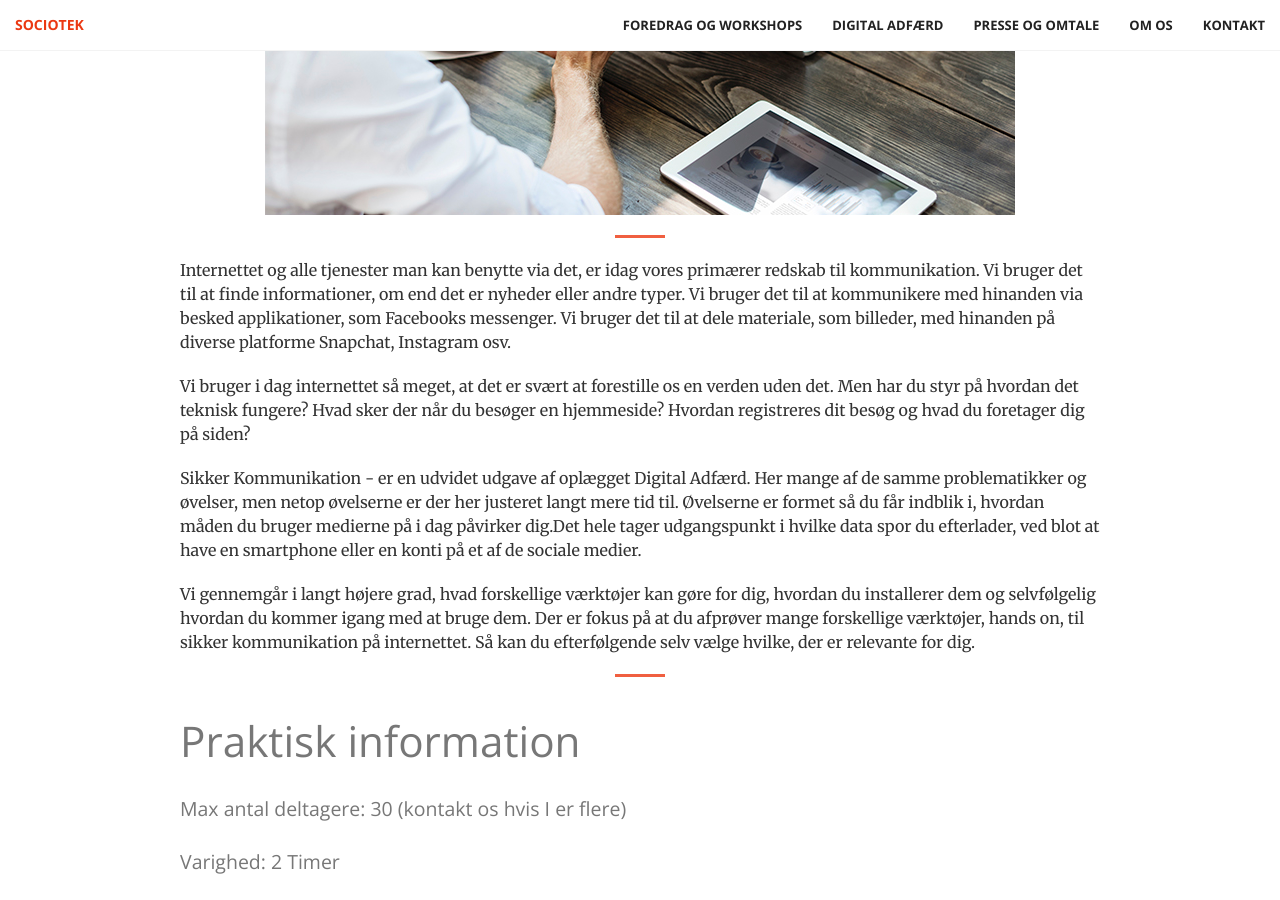
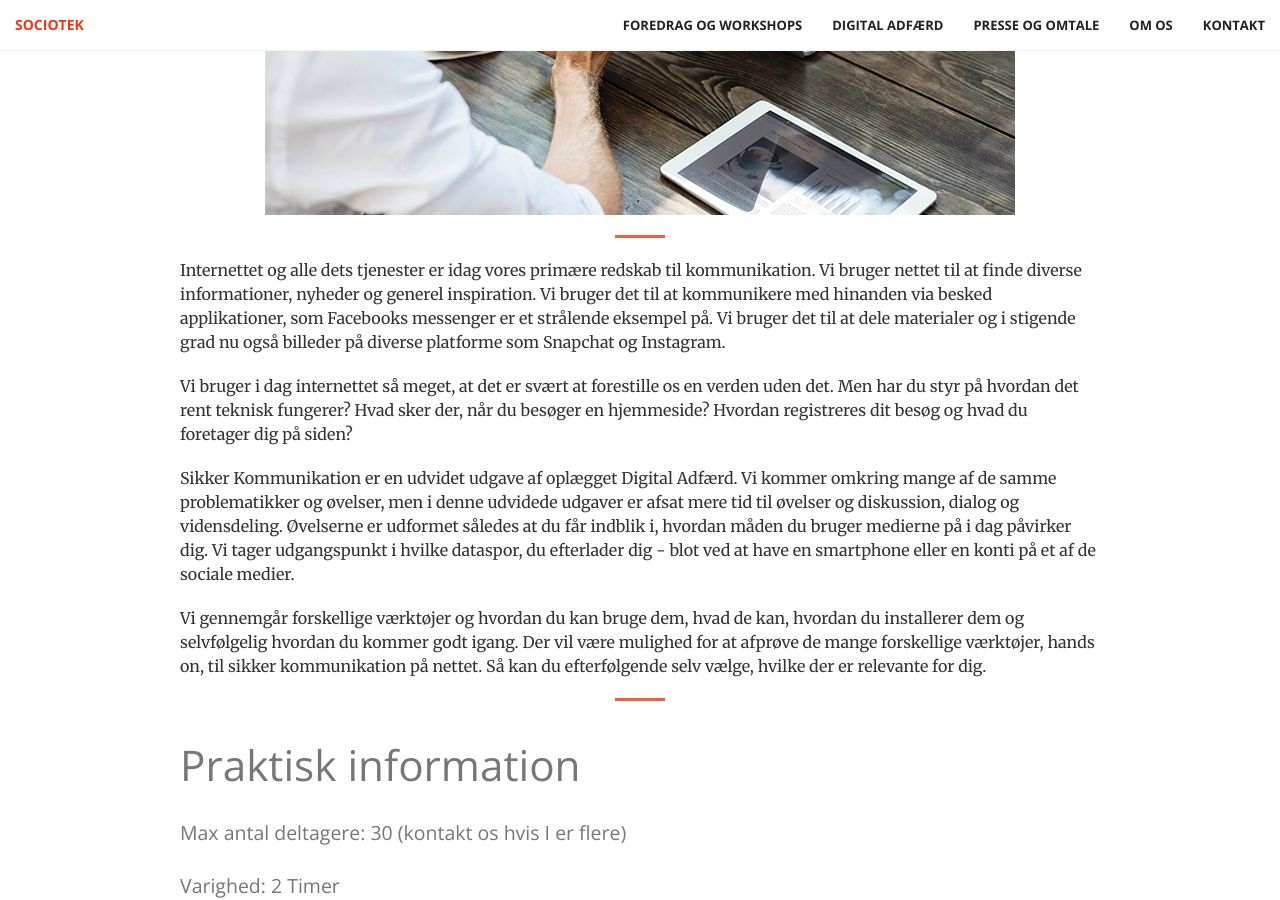
Before and after one commit to sociotek/sociotek.github.io, a Jekyll site: the page built from _posts/2017-10-22-sikker_kommunikation.md, in a window 1280 px wide and 900 px high, scrolled down 376 px. Built offline with Jekyll 4.4.1, drawn with Linux system fonts in a browser that asks for light colours.

Commit message:
korrektur og rettelser

```diff
--- a/_posts/2017-10-22-sikker_kommunikation.md
+++ b/_posts/2017-10-22-sikker_kommunikation.md
@@ -7,11 +7,11 @@ price: 3000
 seats: 30
 photo: /img/portfolio/sikkerkommunikation.jpg
 ---
-Internettet og alle tjenester man kan benytte via det, er idag vores primærer redskab til kommunikation. Vi bruger det til at finde informationer, om end det er nyheder eller andre typer. Vi bruger det til at kommunikere med hinanden via besked applikationer, som Facebooks messenger. Vi bruger det til at dele materiale, som billeder, med hinanden på diverse platforme Snapchat, Instagram osv.
+Internettet og alle dets tjenester er idag vores primære redskab til kommunikation. Vi bruger nettet til at finde diverse informationer, nyheder og generel inspiration. Vi bruger det til at kommunikere med hinanden via besked applikationer, som Facebooks messenger er et strålende eksempel på. Vi bruger det til at dele materialer og i stigende grad nu også billeder på diverse platforme som Snapchat og Instagram.
 
-Vi bruger i dag internettet så meget, at det er svært at forestille os en verden uden det. Men har du styr på hvordan det teknisk fungere? Hvad sker der når du besøger en hjemmeside? Hvordan registreres dit besøg og hvad du foretager dig på siden?
+Vi bruger i dag internettet så meget, at det er svært at forestille os en verden uden det. Men har du styr på hvordan det rent teknisk fungerer? Hvad sker der, når du besøger en hjemmeside? Hvordan registreres dit besøg og hvad du foretager dig på siden?
 
-Sikker Kommunikation - er en udvidet udgave af oplægget Digital Adfærd. Her mange af de samme problematikker og øvelser, men netop øvelserne er der her justeret langt mere tid til.
-Øvelserne er formet så du får indblik i, hvordan måden du bruger medierne på i dag påvirker dig.Det hele tager udgangspunkt i hvilke data spor du efterlader, ved blot at have en smartphone eller en konti på et af de sociale medier.
+Sikker Kommunikation er en udvidet udgave af oplægget Digital Adfærd. Vi kommer omkring mange af de samme problematikker og øvelser, men i denne udvidede udgaver er afsat mere tid til øvelser og diskussion, dialog og vidensdeling.
+Øvelserne er udformet således at du får indblik i, hvordan måden du bruger medierne på i dag påvirker dig. Vi tager udgangspunkt i hvilke dataspor, du efterlader dig - blot ved at have en smartphone eller en konti på et af de sociale medier.
 
-Vi gennemgår i langt højere grad, hvad forskellige værktøjer kan gøre for dig, hvordan du installerer dem og selvfølgelig hvordan du kommer igang med at bruge dem. Der er fokus på at du afprøver mange forskellige værktøjer, hands on, til sikker kommunikation på internettet. Så kan du efterfølgende selv vælge hvilke, der er relevante for dig.
+Vi gennemgår forskellige værktøjer og hvordan du kan bruge dem, hvad de kan, hvordan du installerer dem og selvfølgelig hvordan du kommer godt igang. Der vil være mulighed for at afprøve de mange forskellige værktøjer, hands on, til sikker kommunikation på nettet. Så kan du efterfølgende selv vælge, hvilke der er relevante for dig.
```
